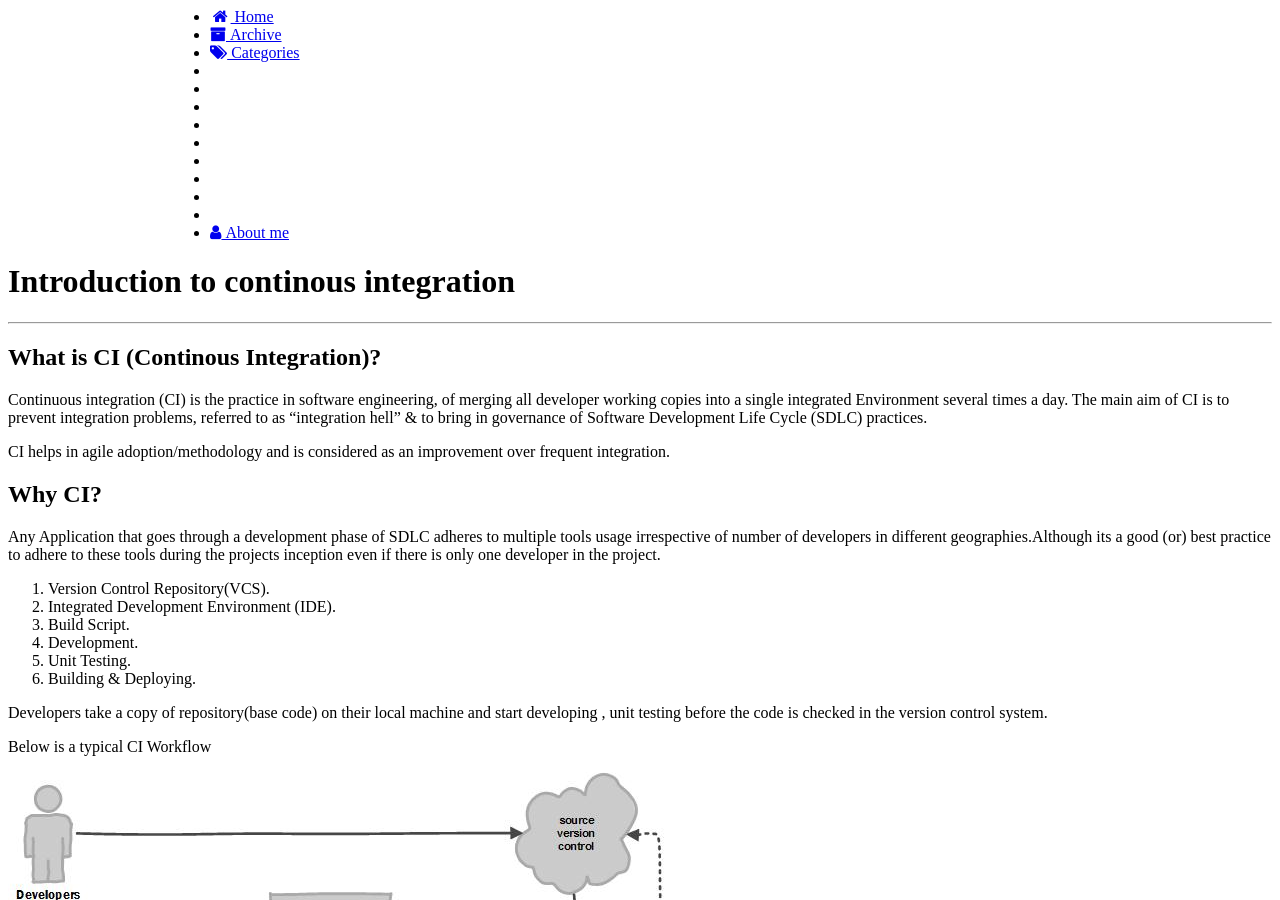
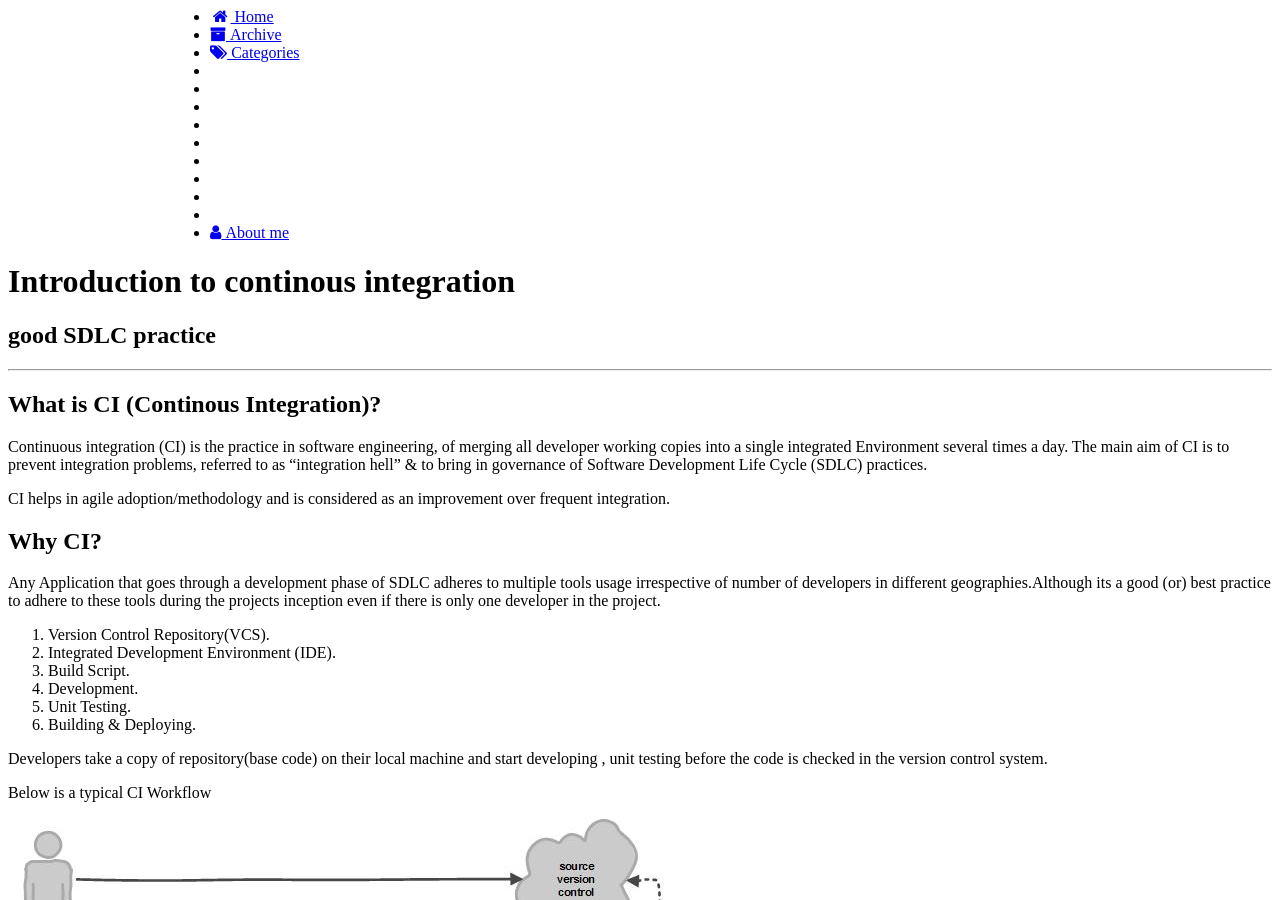
Before and after one commit to karpra/karpra.github.io, a Jekyll site: the page built from _posts/2015-4-15-introduction to continous integration.md, in a window 1280 px wide and 900 px high. Built offline with Jekyll 4.4.1, drawn with Linux system fonts in a browser that asks for light colours; nearby versions of some CDN libraries; library files that are not in the unit come from our copies.

Commit message:
Update 2015-4-15-introduction to continous integration.md

```diff
--- a/_posts/2015-4-15-introduction to continous integration.md
+++ b/_posts/2015-4-15-introduction to continous integration.md
@@ -1,6 +1,7 @@
 ---
 layout: post
 category : automation
+tagline : good SDLC practice
 tags : [concept]
 ---
 
```
